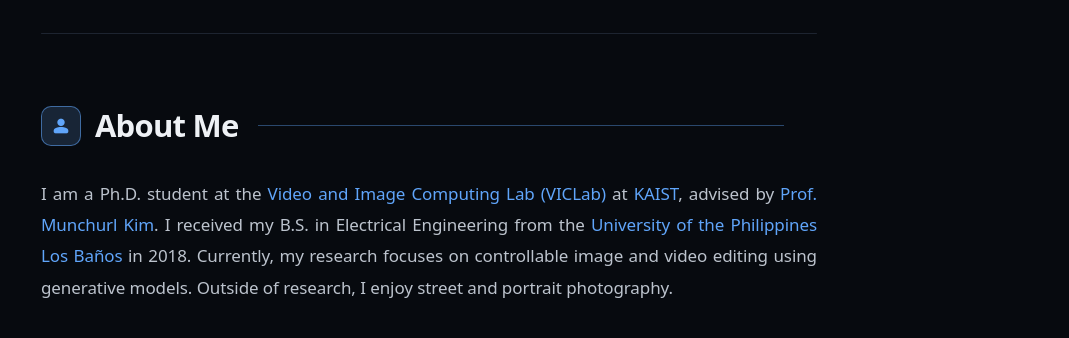
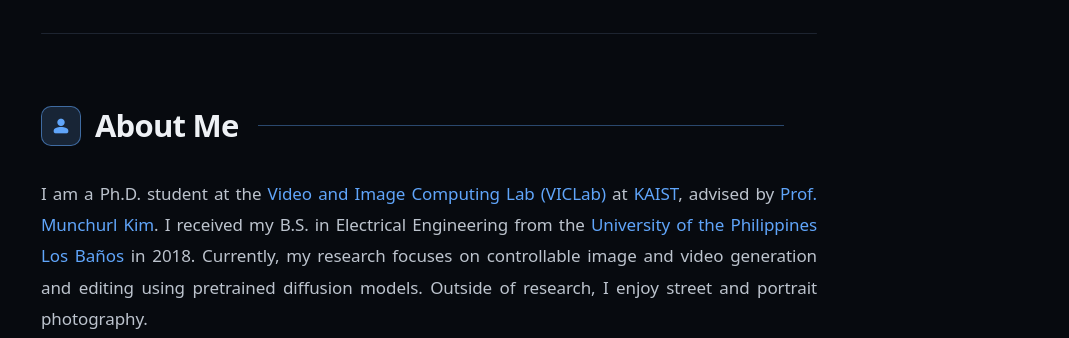
Before and after one commit to sateodoro/sateodoro.github.io, a plain HTML site: page index.html in a window 1280 px wide. Shown: the part 614-952 px from the top of the page, without its empty margins (211-1280 px from the left). Drawn offline with nearby package versions, Linux system fonts and the light colour scheme; a web font is replaced by a local one.

Commit message:
about: research focus wording

```diff
--- a/index.html
+++ b/index.html
@@ -60,7 +60,7 @@
           advised by <a href="https://www.viclab.kaist.ac.kr/professor" target="_blank" rel="noopener">Prof. Munchurl Kim</a>.
           I received my B.S. in Electrical Engineering from the
           <a href="https://uplb.edu.ph/" target="_blank" rel="noopener">University of the Philippines Los Ba&ntilde;os</a> in 2018.
-          Currently, my research focuses on controllable image and video editing using generative models.
+          Currently, my research focuses on controllable image and video generation and editing using pretrained diffusion models.
           Outside of research, I enjoy street and portrait photography.
         </p>
       </section>
```
